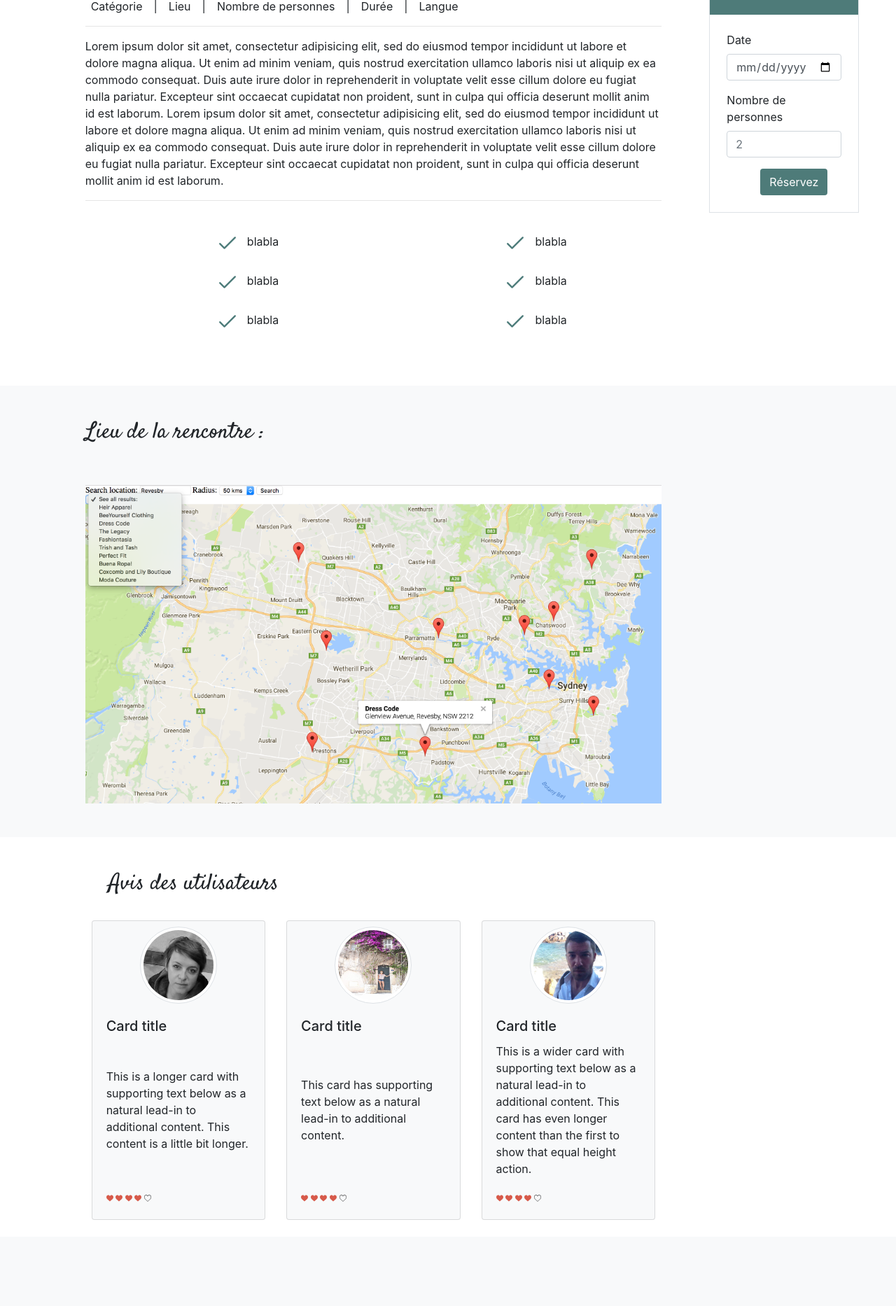
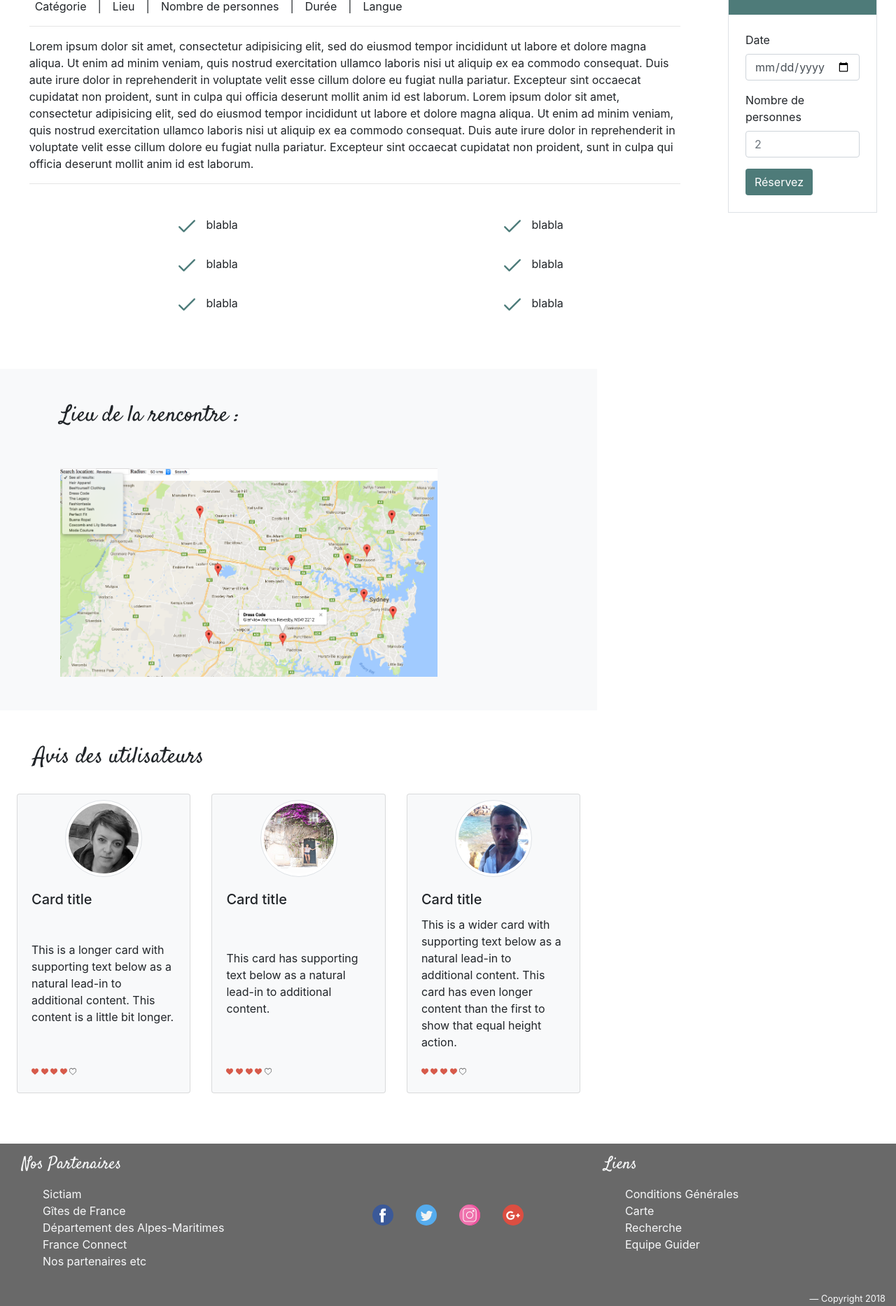
Before and after one commit to lucieNej/guider, a PHP site: page /offres.html in a window 1280 px wide. Shown: the part 868-2734 px from the top of the page at 70% size. Before the commit the page ends 2611 px from the top, so only its background shows below. Run offline with PHP 8.4, Linux system fonts and the light colour scheme.

Commit message:
page offres en cours

```diff
--- a/accueil.html
+++ b/accueil.html
@@ -11,6 +11,8 @@
 </head>
 
 <body class="bg-light">
+
+
     <header>
         <nav class="navbar navbar-expand-xl navbar-expand-lg navbar-expand-md fixed-top navbar-light bg-light nav" role="navigation">
             <div class="container-fluid">
--- a/index.css
+++ b/index.css
@@ -45,6 +45,10 @@ width: 110px;
 	height: 10px;
 }
 
+
+/*FOOTER*/
+
+
 .social {
 	height : 30px;
 }
--- a/offres.css
+++ b/offres.css
@@ -1,14 +1,11 @@
-
-.bgtranspa {
-   background: rgba(0, 0, 0, 0.3);
-}
-
-#titre, h2, .satisfy {
+#titre,
+h2,
+.satisfy {
     font-family: 'Satisfy', cursive;
 }
 
 #photoguide {
-  max-width : 60%;
+    width: 40%;
     height: auto;
 }
 
@@ -17,21 +14,54 @@ li {
 }
 
 
+
+
 /*avis des utilisateurs*/
+
 .card-img-top {
     height: 110px;
     width: 110px;
 }
+
 .coeur {
     height: 10px;
 }
 
 
 .bgdimgrey {
-  background: rgb(78,123,121);
+    background: rgb(78, 123, 121);
 }
 
 
 #book {
     height: 60%;
 }
+
+
+
+/*FOOTER*/
+
+.social {
+    height: 30px;
+}
+
+.partenaires {
+    color: white;
+    border-bottom: white solid 1px;
+}
+
+footer {
+    background-color: rgba(89, 89, 89, 0.9);
+}
+
+.partners {
+    height: 4vw;
+}
+
+ul {
+    list-style-type: none !important;
+}
+
+li {
+    text-indent: -10px;
+}
--- a/offres.html
+++ b/offres.html
@@ -12,15 +12,18 @@
 </head>
 
 <body>
-    <div class="container-fluid no-gutter m-0 p-0">
+
+
+
+
     <header>
-            <nav class="navbar navbar-expand-xl navbar-expand-lg navbar-expand-md navbar-light bg-light nav" role="navigation">
-                <div class="container-fluid">
-                    <div class="navbar-header col-xl-1 col-lg-1 col-md-1 d-flex justify-content-between">
+        <nav class="navbar navbar-expand-xl navbar-expand-lg navbar-light bg-light nav d-flex justify-content-between" role="navigation">
+            <div class="container-fluid ">
+                <div class="navbar-header ">
                     <a class="navbar-brand mr-0" href="#">
                       <img src="images/logo.png" height="100px" width="100px">
                     </a>
-                        <button class="navbar-toggler hidden-lg-up align-self-end" type="button" data-toggle="collapse" data-target="#filtres" aria-controls="navbarToggleExternalContent" aria-expanded="false" aria-label="Toggle navigation" id="btnFiltres">Filtres</button>
+                    <button class="navbar-toggler hidden-lg-up align-self-end" type="button" data-toggle="collapse" data-target="#book" aria-controls="navbarToggleExternalContent" aria-expanded="false" aria-label="Toggle navigation" id="btnFiltres">Réserver</button>
                     <button class="navbar-toggler hidden-lg-up" type="button" data-toggle="collapse" data-target="#navbarToggleExternalContent" aria-controls="navbarToggleExternalContent" aria-expanded="false" aria-label="Toggle navigation">
                         <span class="navbar-toggler-icon"></span>
                     </button>
@@ -28,7 +31,7 @@
                 <div class="collapse navbar-collapse col-xl-5 col-lg-5 col-md-1 col-sm-1">
                     <h2 id="titre" class="d-none d-xl-block text-dark font-weight-bold">"Collect moments not things with Guider"</h2>
                 </div>
-                    <div class="collapse navbar-collapse col-xl-6 col-lg-6 col-md-8 col-sm-7 justify-content-end" id="navbarToggleExternalContent">
+                <div class="collapse navbar-collapse col-xl-6 col-lg-6 col-md-10 col-sm-10 justify-content-end" id="navbarToggleExternalContent">
                     <ul class="navbar-nav mr-5">
                         <li class="nav-item nav-link "><a class="text-dark font-weight-bold btn m-0" href="liens_du_menu/favoris.html">Mes favoris</a></li>
                         <li class="nav-item nav-link "><a class="text-dark font-weight-bold btn m-0" href="liens_du_menu/reservations.html">Mes reservations</a></li>
@@ -48,7 +51,9 @@
             </div>
         </nav>
     </header>
+
     <!-- ----------------------------------------------------------- -->
+    <div class="container-fluid no-gutter m-0 p-0">
         <section class="col-md-12 d-none d-lg-block d-sm-none d-md-none my-4">
             <div class="container-fluid text-center">
                 <div id="recipeCarousel" class="carousel slide w-100" data-ride="carousel">
@@ -75,30 +80,24 @@
                 </div>
             </div>
         </section>
+    </div>
         <!-- ----------------------------------------------------- -->
         <div class="bg-light container-fluid col-md-12 row mx-0 pb-5">
             <div class="col-md-2 d-flex flex-column space-between mt-3">
-                <img src="images/anna.jpeg" class="img-fluid img-thumbnail rounded-circle ml-5" id="photoguide">
+                <img src="images/anna.jpeg" class="img-fluid img-thumbnail rounded-circle mx-auto" id="photoguide">
                 <p class="text-center satisfy">Nom du guide</p>
-                <button class="btn btn-info mt-3" href="messagerie.html">Contacter</button>
+                <button class="btn btn-info mt-3" href="#" data-toggle="modal" data-target="#message_guide">Contacter</button>
             </div>
             <div class="col-md-9 mx-auto">
-                <h2 class="mx-auto col-md-10 pt-5">
-    Titre de l'offre
-  </h2>
-                <p class="py-3">Bonjour, je me présente, je suis blablabla ... gnagnagna ... Lorem ipsum dolor sit amet, consectetur adipisicing elit, sed do eiusmod tempor incididunt ut labore et dolore magna aliqua. Ut enim ad minim veniam, quis nostrud exercitation ullamco laboris nisi ut aliquip ex ea commodo consequat.</p>
-                <a class="btn btn-info float-right text-white" href="guide.hmtl">En savoir +</a>
-                <!-- modal -->
+                <h2 class="mx-auto col-md-3 pt-5">Titre de l'offre</h2>
+                <p class="py-3">Bonjour, je me présente, je suis blablabla ... gnagnagna ... #nico #mescouilles Lorem ipsum dolor sit amet, consectetur adipisicing elit, sed do eiusmod tempor incididunt ut labore et dolore magna aliqua. Ut enim ad minim veniam, quis nostrud exercitation ullamco laboris nisi ut aliquip ex ea commodo consequat.</p>
+                <a class="btn btn-info float-right text-white" href="guide.html">En savoir +</a>
             </div>
         </div>
-    </div>
-
         <!-- ---------------------------------------------- -->
         <div class="bg-white container-fluid col-md-12 row mt-5 mx-0 p-0">
 
-<div class="col-md-1"></div>
-
-  <div class="col-md-8">
+            <div class="col-md-9 mx-auto">
                 <h2>Titre de l'offre</h2>
                 <hr>
                     <div class="d-inline-flex">
@@ -112,21 +111,8 @@
                         <p class="px-2 mb-0">|</p>
                         <p class="px-2 mb-0">Langue</p>
                     </div>
+                <hr> Lorem ipsum dolor sit amet, consectetur adipisicing elit, sed do eiusmod tempor incididunt ut labore et dolore magna aliqua. Ut enim ad minim veniam, quis nostrud exercitation ullamco laboris nisi ut aliquip ex ea commodo consequat. Duis aute irure dolor in reprehenderit in voluptate velit esse cillum dolore eu fugiat nulla pariatur. Excepteur sint occaecat cupidatat non proident, sunt in culpa qui officia deserunt mollit anim id est laborum. Lorem ipsum dolor sit amet, consectetur adipisicing elit, sed do eiusmod tempor incididunt ut labore et dolore magna aliqua. Ut enim ad minim veniam, quis nostrud exercitation ullamco laboris nisi ut aliquip ex ea commodo consequat. Duis aute irure dolor in reprehenderit in voluptate velit esse cillum dolore eu fugiat nulla pariatur. Excepteur sint occaecat cupidatat non proident, sunt in culpa qui officia deserunt mollit anim id est laborum.
                 <hr>
-    Lorem ipsum dolor sit amet, consectetur adipisicing elit, sed do eiusmod
-    tempor incididunt ut labore et dolore magna aliqua. Ut enim ad minim veniam,
-    quis nostrud exercitation ullamco laboris nisi ut aliquip ex ea commodo
-    consequat. Duis aute irure dolor in reprehenderit in voluptate velit esse
-    cillum dolore eu fugiat nulla pariatur. Excepteur sint occaecat cupidatat non
-    proident, sunt in culpa qui officia deserunt mollit anim id est laborum. Lorem ipsum dolor sit amet, consectetur adipisicing elit, sed do eiusmod
-    tempor incididunt ut labore et dolore magna aliqua. Ut enim ad minim veniam,
-    quis nostrud exercitation ullamco laboris nisi ut aliquip ex ea commodo
-    consequat. Duis aute irure dolor in reprehenderit in voluptate velit esse
-    cillum dolore eu fugiat nulla pariatur. Excepteur sint occaecat cupidatat non
-    proident, sunt in culpa qui officia deserunt mollit anim id est laborum.
-
-<hr>
-
                 <div class="d-flex justify-content-around pt-3">
                     <div>
                         <ul>
@@ -142,60 +128,43 @@
                             <li><img src="images/tick.png" class="p-3">blabla</li>
                         </ul>
                     </div>
-
-
                 </div>
-
             </div>
 
 
             <!-- _____________________BOOK________________________ -->
-    <div class="col-md-2 sticky-top bg-white px-0 mx-auto border" id="book">
-
+            <div class="col-md-2 d-none d-lg-block d-md-none d-sm-none sticky-top bg-white px-0 mx-auto border" id="book">
                 <div class="">
-
                     <div class="bgdimgrey p-4">
                         <h2 class="text-white">Prix</h2>
                     </div>
-
                     <div class="p-4">
-
                         <div class="form-group">
                             <label for="exampleDropdownFormEmail2">Date</label>
                             <input type="date" class="form-control" id="exampleDropdownFormEmail2">
                         </div>
-
                         <div class="form-group">
                             <label for="exampleDropdownFormPassword2">Nombre de personnes</label>
                             <input type="number" class="form-control" id="exampleDropdownFormPassword2" placeholder="2">
                         </div>
-
-  <button type="submit" class="btn bgdimgrey text-white ml-5">Réservez</button>
-
+                        <button type="submit" class="btn bgdimgrey text-white">Réservez</button>
+                    </div>
                 </div>
             </div>
 
-  </div>
-
-
 
             <!-- __________CARTE___________________ -->
-<div class="bg-light container-fluid col-md-12 row mt-5 p-0 no-gutter mx-0">
+            <div class="bg-light container-fluid col-lg-8 col-md-12 row mt-5 p-0 no-gutter mx-0">
                 <div class="col-md-1"></div>
-  <div class="col-md-8 ">
+                <div class="col-lg-8 col-md-10 col-sm-10 ">
                     <h2 class="py-5">Lieu de la rencontre :</h2>
                     <img src="images/googleMap.png" class="img-fluid mb-5">
                 </div>
-<div class="col-md-3"></div>
+                <div class="col-md-3 d-none d-lg-block d-md-none d-sm-none "></div>
             </div>
-
-
-
-
             <!-- ____________________avis _______________________ -->
-
             <div class="col-md-1"></div>
-                <section class="col-md-8 p-4" class="box" id="info">
+            <section class="col-lg-8 col-md-12 p-4" class="box" id="info">
                 <h2 class="p-4">Avis des utilisateurs</h2>
                 <div class="card-deck">
                     <div class="card bg-light">
@@ -247,25 +216,72 @@
                     </div>
                 </div>
             </section>
-
             <div class="col-md-3"></div>
 
+</div>
+            <!-- __________________modal contacter guide _____________________ -->
+            <div class="modal" id="message_guide" tabindex="-1" role="dialog">
+                <div class="modal-dialog" role="document">
+                    <div class="modal-content">
+                        <div class="modal-header">
+                            <h5 class="modal-title">Contacter le guide :</h5>
+                            <button type="button" class="close" data-dismiss="modal" aria-label="Close">
+                                <span aria-hidden="true">&times;</span>
+                            </button>
+                        </div>
+                        <div class="modal-body">
+                            <form action="">
+                                <textarea name="message" rows="10" cols="45" placeholder="Votre message" class="mx-auto"></textarea>
+                            </form>
+                        </div>
+                        <div class="modal-footer">
+                            <button type="button" class="btn btn-primary">Envoyer</button>
+                            <button type="button" class="btn btn-secondary" data-dismiss="modal">Fermer</button>
+                        </div>
+                    </div>
+                </div>
+            </div>
+            <!-- fin modal -->
 
-
-
-
-
-
+            <footer class="col-md-12 mb-0 mt-5 ">
+                <div class="row p-3 text-light">
+                    <div class="col-md-4">
+                        <h4 class="pb-2 satisfy">Nos Partenaires</h4>
+                        <ul>
+                            <li>Sictiam</li>
+                            <li>Gîtes de France</li>
+                            <li>Département des Alpes-Maritimes</li>
+                            <li>France Connect</li>
+                            <li>Nos partenaires etc</li>
+                        </ul>
                     </div>
-
-
-
-
-
-
-
-
-
+                    <div class="col-md-4 d-flex align-items-center justify-content-center">
+                        <img src="images/fb.svg" class="social px-3 mt-2 mb-3">
+                        <img src="images/twitter.svg" class="social px-3 mt-2 mb-3">
+                        <img src="images/insta.svg" class="social px-3 mt-2 mb-3">
+                        <img src="images/g+.svg" class="social px-3 mt-2 mb-3">
+                    </div>
+                    <div class="col-md-4">
+                        <h4 class="pb-2 satisfy">Liens</h4>
+                        <ul>
+                            <li>Conditions Générales</li>
+                            <li>Carte</li>
+                            <li>Recherche</li>
+                            <li>Equipe Guider</li>
+                            <li></li>
+                        </ul>
+                    </div>
+                </div>
+                <!-- <div class="row d-flex justify-content-center">
+                    <img src="images/fb.svg" class="social pl-3 mt-2 mb-3">
+                    <img src="images/twitter.svg" class="social pl-3 mt-2 mb-3">
+                    <img src="images/insta.svg" class="social pl-3 mt-2 mb-3">
+                    <img src="images/g+.svg" class="social pl-3 mt-2 mb-3">
+                </div>
+                <p class="mb-0 d-flex justify-content-center text-light">Copyright 2018</p> -->
+                <p class="mb-0 blockquote-footer text-light d-flex justify-content-end">Copyright 2018</p>
+            </footer>
+        </div>
 
 
         <script src="https://code.jquery.com/jquery-3.3.1.slim.min.js" integrity="sha384-q8i/X+965DzO0rT7abK41JStQIAqVgRVzpbzo5smXKp4YfRvH+8abtTE1Pi6jizo" crossorigin="anonymous"></script>
```
Lines whose indentation alone changed are shown as unchanged.
